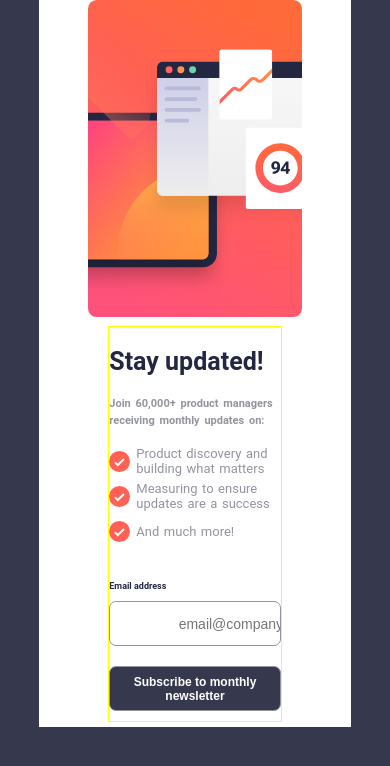
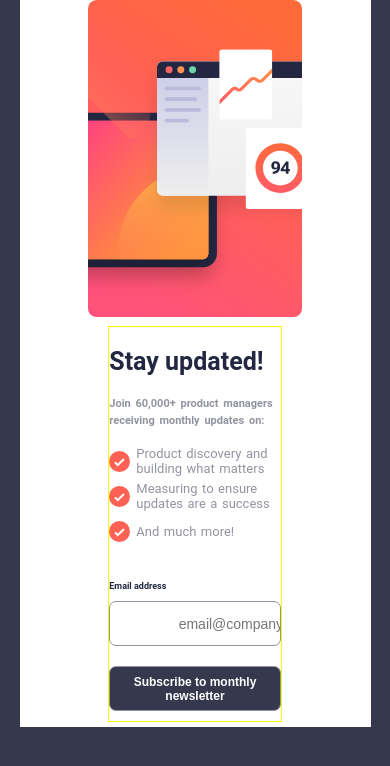
Before and after one commit to kennsawyerr/newsletter-sign-up-with-success-message-vanillajs, a plain HTML site: page index.html in a window 390 px wide. Drawn offline with Linux system fonts and the light colour scheme.

Commit message:
modified:   style.css

```diff
--- a/style.css
+++ b/style.css
@@ -229,8 +229,9 @@ label {
   .main-bd-second-container {
     display: flex;
     flex-direction: column-reverse;
-    width: 80%;
+    width: 90%;
     align-items: center;
+    padding: auto 15px;
     gap: 0px;
     margin: auto;
     border-radius: 0px;
```
